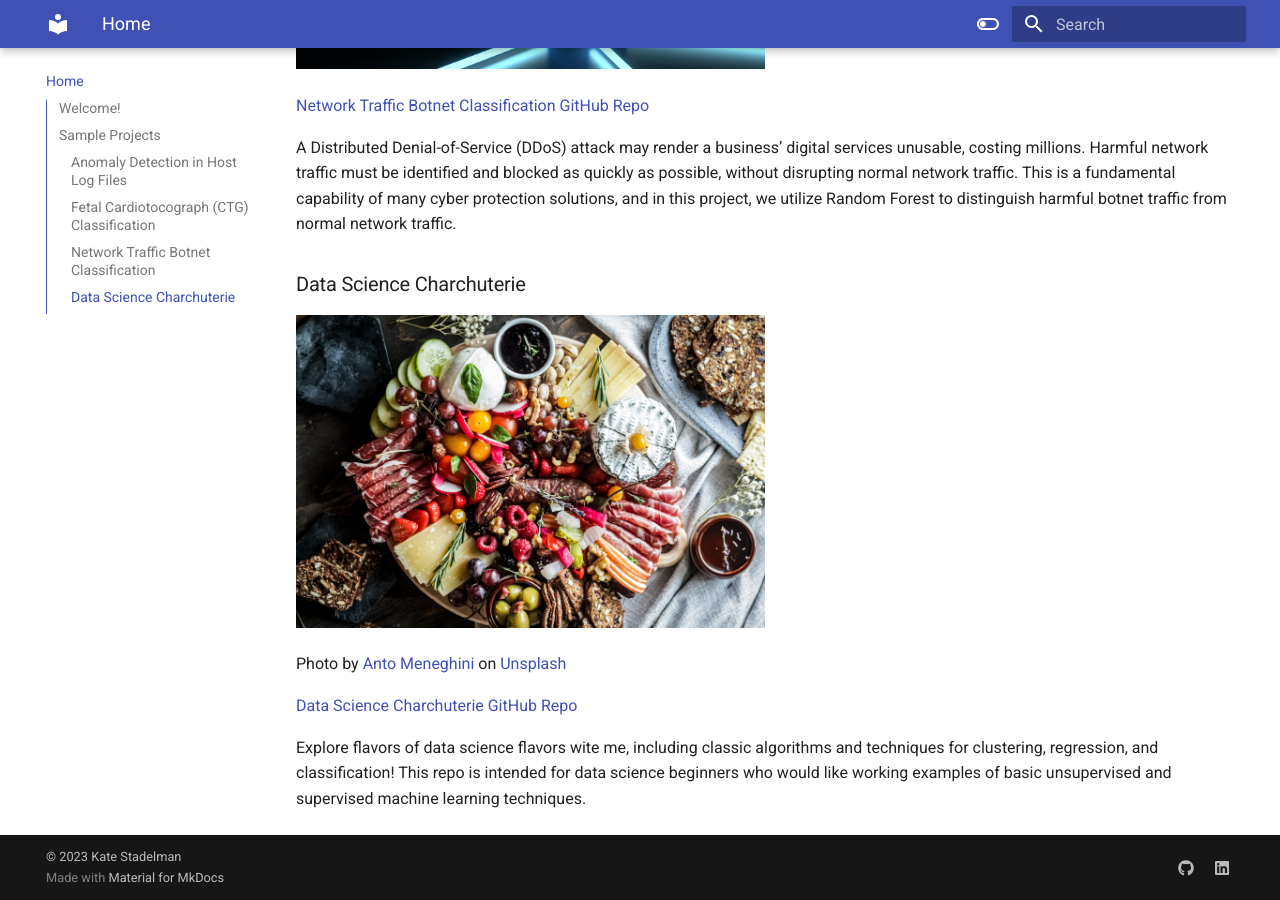
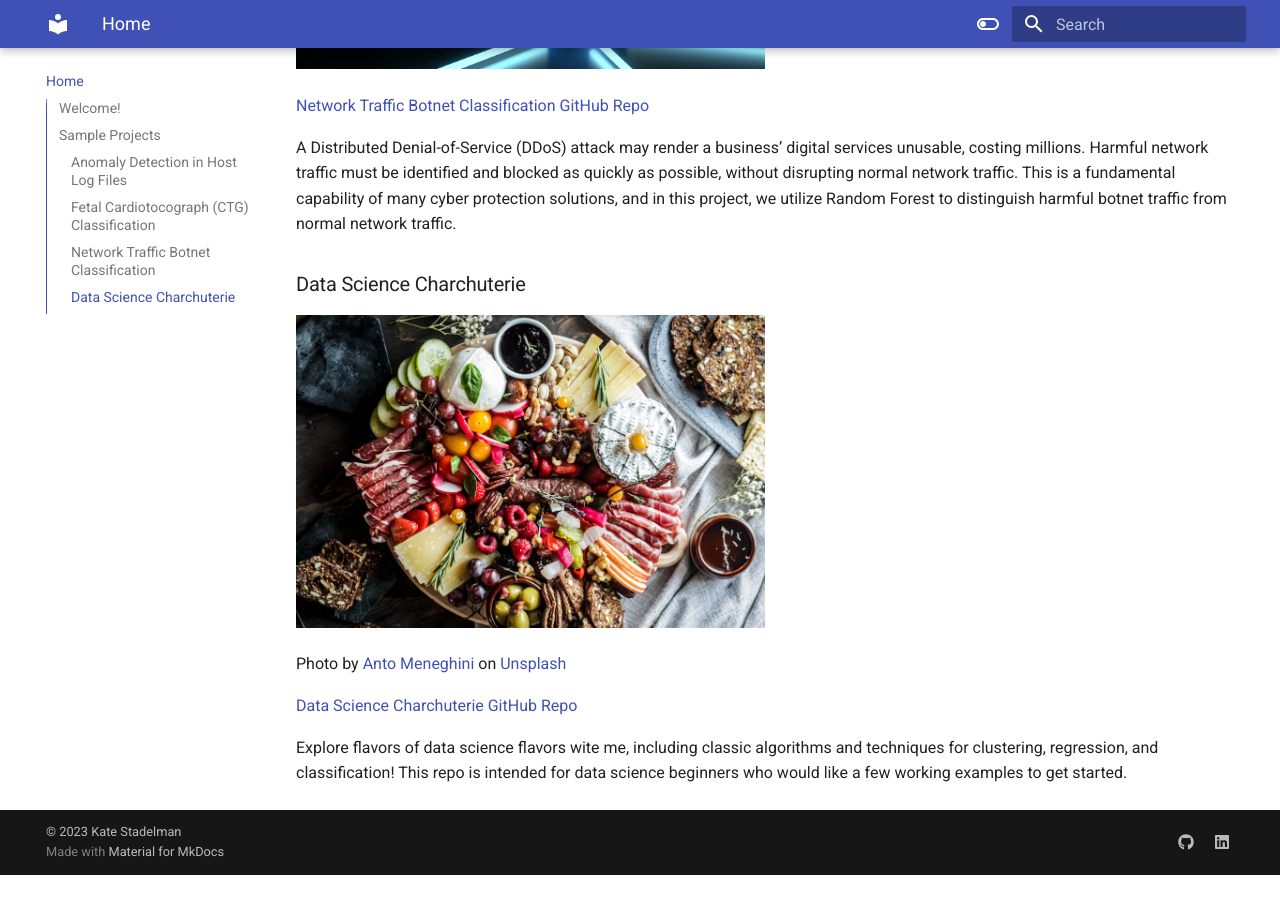
Before and after one commit to kaspii314/kaspii314, an MkDocs documentation site: the page built from docs/index.md, in a window 1280 px wide and 900 px high, scrolled down 2511 px. Built offline with MkDocs 1.6.1 and Material for MkDocs 9.7.7, drawn with Linux system fonts in a browser that asks for light colours; after the commit the page ends 3386 px from its top, so only the background shows below that.

Commit message:
updates to index

```diff
--- a/docs/index.md
+++ b/docs/index.md
@@ -48,4 +48,4 @@
 
 [Data Science Charchuterie GitHub Repo](https://github.com/kaspii314/data_science_charcuterie)
 
-Explore flavors of data science flavors wite me, including classic algorithms and techniques for clustering, regression, and classification! This repo is intended for data science beginners who would like working examples of basic unsupervised and supervised machine learning techniques.
+Explore flavors of data science flavors wite me, including classic algorithms and techniques for clustering, regression, and classification! This repo is intended for data science beginners who would like a few working examples to get started.
```
